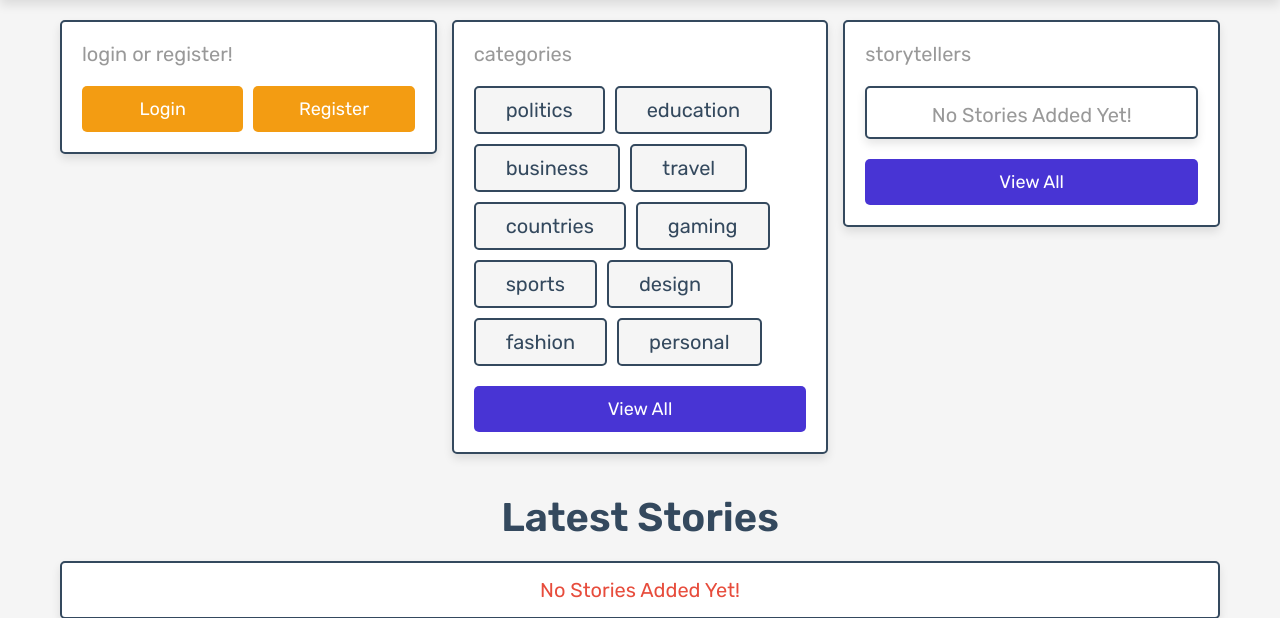
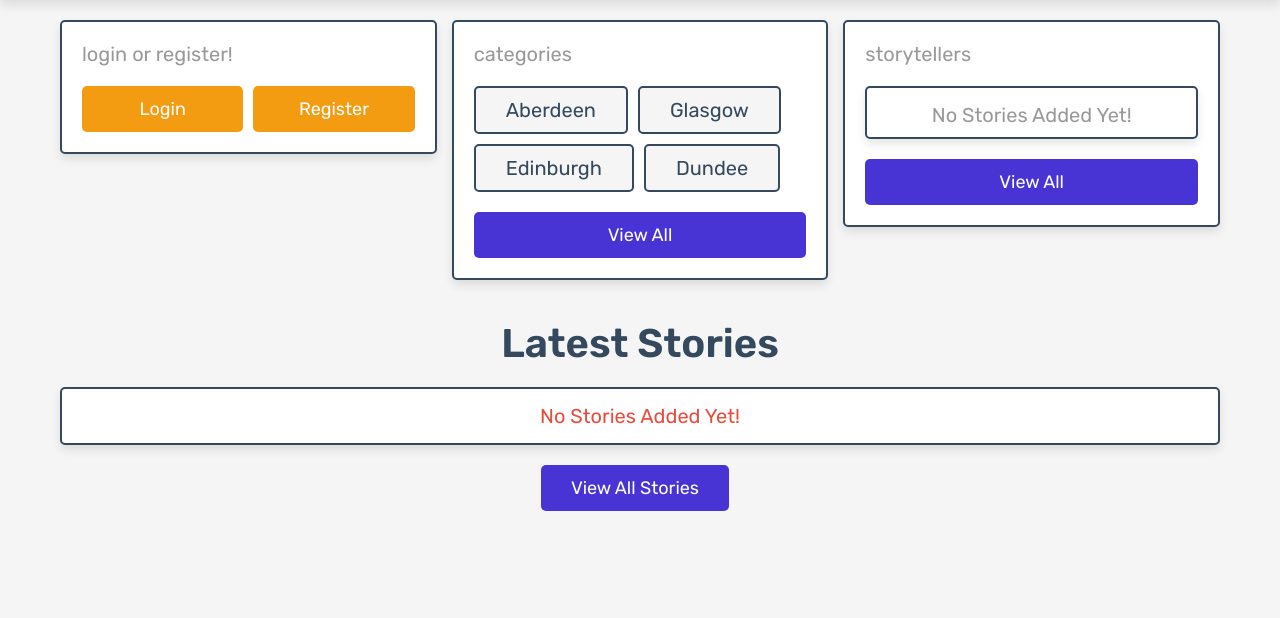
Before and after one commit to SolomonAkinola/storydome, a PHP site: page /home.php in a window 1280 px wide. Shown: the part 86-704 px from the top of the page. Run offline with PHP 8.4, Linux system fonts and the light colour scheme; data that the repository does not hold is empty; some libraries are stand-ins or nearby versions.

Commit message:
category update

```diff
--- a/home.php
+++ b/home.php
@@ -73,16 +73,10 @@
       <div class="box">
          <p>categories</p>
          <div class="flex-box">
-            <a href="category.php?category=nature" class="links">politics</a>
-            <a href="category.php?category=education" class="links">education</a>
-            <a href="category.php?category=business" class="links">business</a>
-            <a href="category.php?category=travel" class="links">travel</a>
-            <a href="category.php?category=news" class="links">countries</a>
-            <a href="category.php?category=gaming" class="links">gaming</a>
-            <a href="category.php?category=sports" class="links">sports</a>
-            <a href="category.php?category=design" class="links">design</a>
-            <a href="category.php?category=fashion" class="links">fashion</a>
-            <a href="category.php?category=persional" class="links">personal</a>
+            <a href="category.php?category=nature" class="links">Aberdeen</a>
+            <a href="category.php?category=education" class="links">Glasgow</a>
+            <a href="category.php?category=business" class="links">Edinburgh</a>
+            <a href="category.php?category=travel" class="links">Dundee</a>
             <a href="all_category.php" class="btn">view all</a>
          </div>
       </div>
```
Also changed, not shown: components/add_cart.php (deleted, +0 -34 lines).
